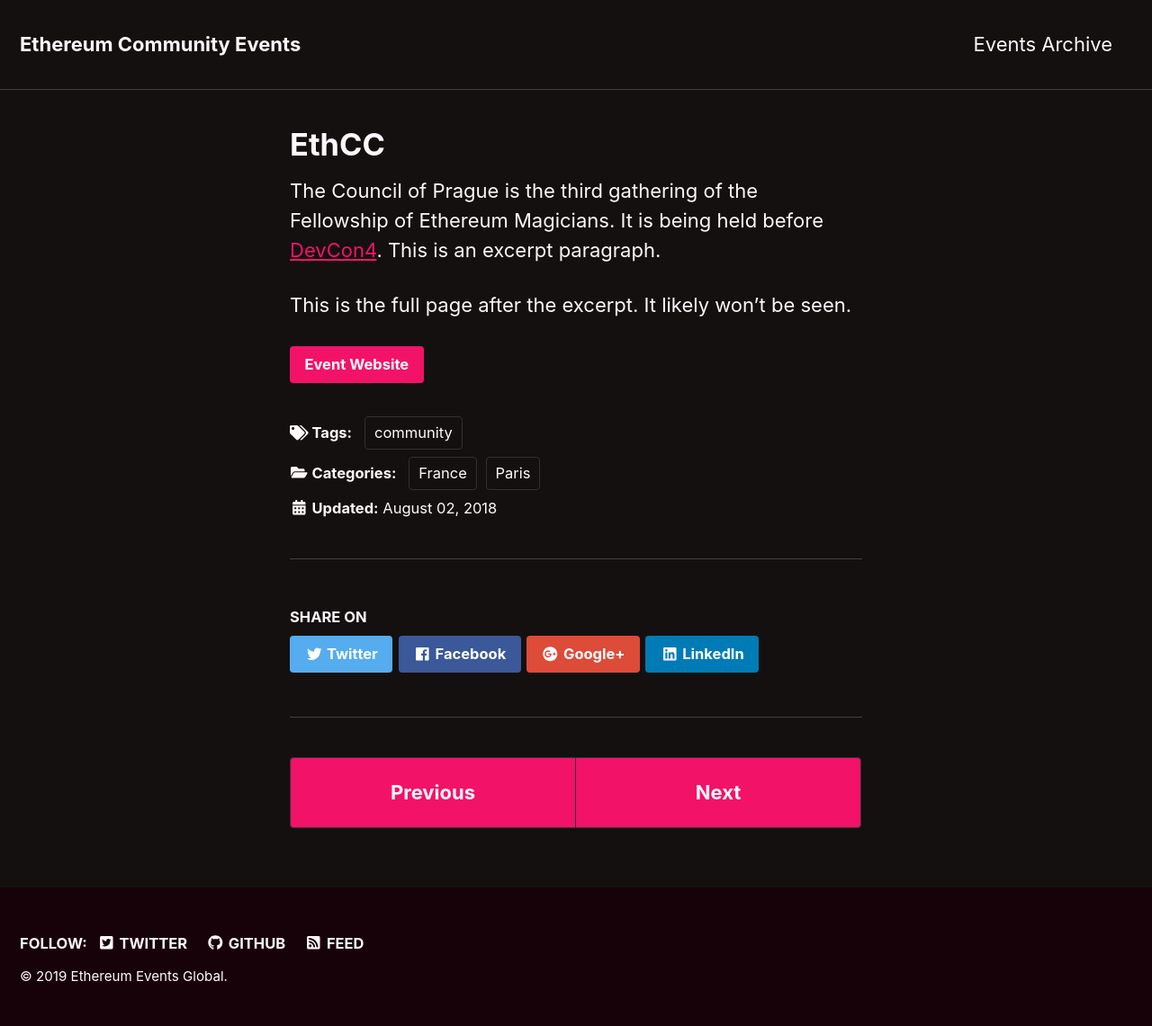
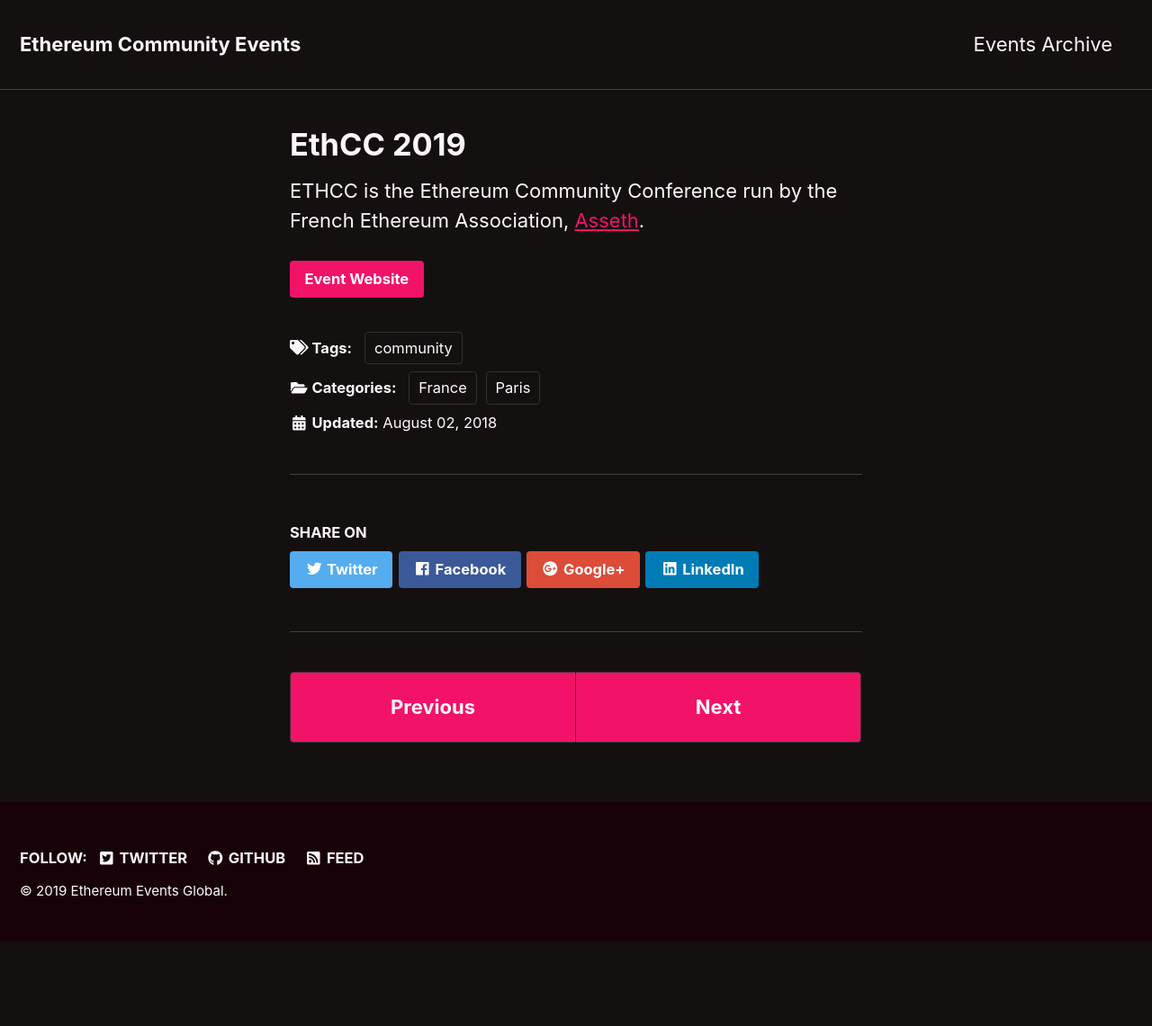
Before and after one commit to spadebuilders/ethereum-events, a Jekyll site: the page built from _events/2019-ethcc.md, in a window 1280 px wide. Shown: the whole page at 90% size. Built offline with Jekyll 4.4.1, drawn with Linux system fonts in a browser that asks for light colours; nearby versions of some CDN libraries; after the commit the page ends 1047 px from its top, so only the background shows below that.

Commit message:
Update 2019-ethcc.md

```diff
--- a/_events/2019-ethcc.md
+++ b/_events/2019-ethcc.md
@@ -1,6 +1,6 @@
 ---
 layout: single
-title: "EthCC"
+title: "EthCC 2019"
 last_modified_at: 2018-08-02T16:20:02-05:00
 date: 2018-08-01T16:20:02-05:00
 link: https://ethcc.io/
@@ -11,15 +11,10 @@
   - community
 event:
   organization: "EthCC"
-  start_date: 2018-03-29T16:20:02-05:00
-  end_date: 2018-03-30T16:20:02-05:00
+  start_date: 2019-03-05T09:00:00+02:00
+  end_date: 2019-03-07T18:00:00+02:00
   location: Paris, France
-  registration: http://example.com
-# sidebar:
-#  - text: "<a href='http://example.com'>Register</a>"
-#  - text: "<a href='http://example.com'>Agenda</a>"
+  registration: https://www.weezevent.com/ethereum-community-conference-2019
 ---
 
-The Council of Prague is the third gathering of the Fellowship of Ethereum Magicians. It is being held before [DevCon4](https://devcon4.ethereum.org). This is an excerpt paragraph.
-
-This is the full page after the excerpt. It likely won't be seen.
+ETHCC is the Ethereum Community Conference run by the French Ethereum Association, [Asseth](https://asseth.fr).
```
